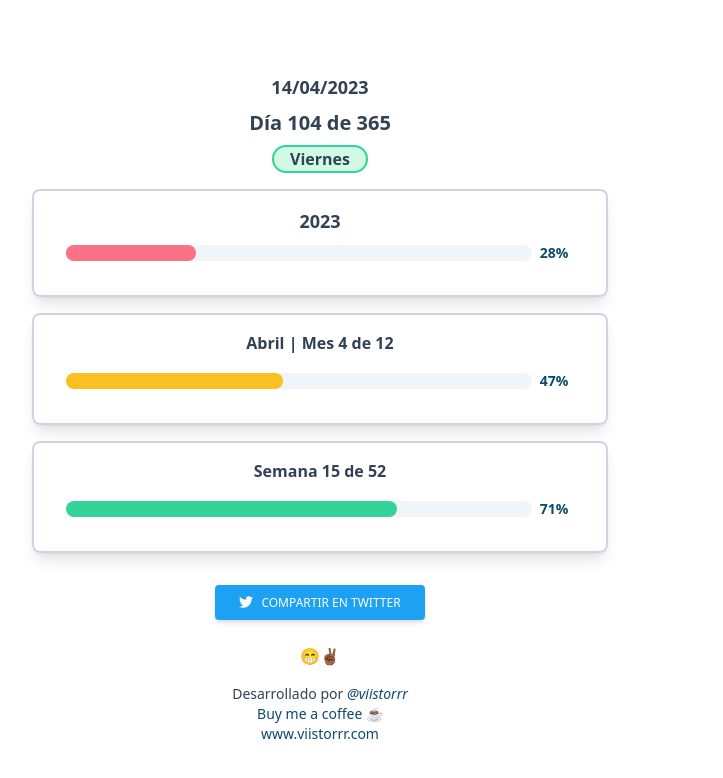
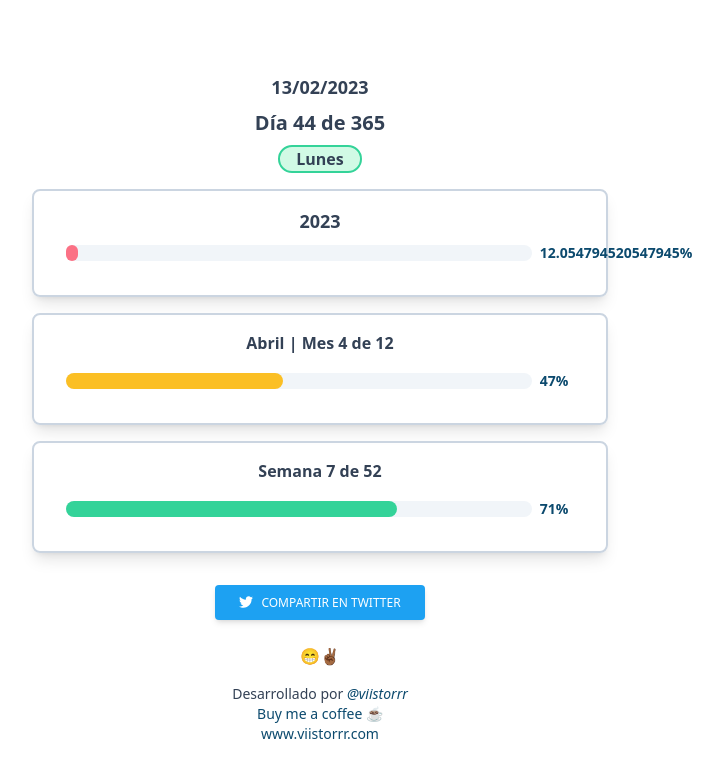
Before and after one commit to Viistorrr/yearprogress, a Next.js app: page / in a window 1280 px wide. Shown: the top 778 px of the page, without its empty margins (320-1043 px from the left). Built offline with nearby package versions, Linux system fonts and the light colour scheme; no server answers.

Commit message:
updating formulas

```diff
--- a/app/page.tsx
+++ b/app/page.tsx
@@ -32,6 +32,30 @@ async function getData() {
 }
 
 export default async function Home() {
+  const date = new Date();
+
+  const day = date.getDate().toString().padStart(2, '0');
+  const month = (date.getMonth() + 1).toString().padStart(2, '0');
+  const year = date.getFullYear().toString();
+
+  const formattedDate = `${day}/${month}/${year}`;
+
+  console.log("Fecha actual: ", formattedDate);
+
+  const yearStart = new Date(date.getFullYear(), 0, 0);
+  const diff = (date.getTime() - yearStart.getTime()) + ((yearStart.getTimezoneOffset() - date.getTimezoneOffset()) * 60 * 1000);
+  const dayOfYear = Math.floor(diff / (1000 * 60 * 60 * 24));
+  console.log("dayOfYear-----", dayOfYear);
+
+  const dayOfWeek = weekDays[date.getDay()];
+
+  console.log("e día de la semana: ", dayOfWeek);
+
+  const firstDayOfYear = new Date(date.getFullYear(), 0, 1);
+  const pastDaysOfYear = (date.getTime() - firstDayOfYear.getTime()) / 86400000;
+  const weekNumber = Math.ceil((pastDaysOfYear + firstDayOfYear.getDay() + 1) / 7);
+
+  console.log("Número de semana del año: ", weekNumber);
   /*const localTimeData = await getData();
   const globalDate = new Date(localTimeData.datetime);
   const {day_of_week, day_of_year, week_number} = localTimeData;
@@ -48,36 +72,28 @@ export default async function Home() {
     weekDay = 7; //Domingo
   }
 
-  const YearPercent = (day_of_year / TOTAL_DAYS) * 100;
+
   const currentWeekPercent = (weekDay / TOTAL_WEEK_DAYS) * 100;
 
-  const hoy = new Date();
-  const date2 = new Date("2023-12-31");
 
-  const dateDiff = (hoy: Date, date2: Date) => {
-    const diff = hoy.getTime() - date2.getTime();
+  }*/
+  const YearPercent = (dayOfYear / TOTAL_DAYS) * 100;
 
-    let days = Math.floor(diff / (1000 * 3600 * 24));
 
-    return days;
-  }*/
 
-  const nro_dias = 102
-
-  const month = 4
 
   return (
     <main className="flex flex-col w-full justify-center items-center h-screen bg-white text-slate-700">
       {month ? <div className="flex flex-col w-full md:w-1/2 lg:w-1/2 items-center justify-center">
         <div className="py-2">
           <h2 className="flex justify-center text-lg font-bold text-slate-700 py-2">
-            14/04/2023
+            {formattedDate}
           </h2>
           <h1 className="text-xl font-bold text-slate-700">
-            Día 104 de 365
+            Día {dayOfYear} de {TOTAL_DAYS}
           </h1>
         </div>
-        <span className="px-4 text-base font-bold bg-emerald-100 rounded-full border-2 border-emerald-400">Viernes</span>
+        <span className="px-4 text-base font-bold bg-emerald-100 rounded-full border-2 border-emerald-400">{dayOfWeek}</span>
         <div className="w-full  pr-8 pb-8 pl-8">
         <div className="flex flex-col w-full items-center align-center justify-center border-2 rounded-lg border-slate-300 pt-2 pr-8 pb-8 pl-8 shadow-lg mt-4 hover:pr-6 hover:pr-b6 hover:pl-6 hover:shadow-xl">
             <h1 className="text-lg font-bold text-slate-700 py-2">
@@ -87,13 +103,13 @@ export default async function Home() {
               <div className="flex items-center w-11/12 bg-slate-100 rounded-full h-4">
                 <div
                   className={`flex items-center justify-center py-2 ${getColor(
-                    28
+                    YearPercent
                   )} h-4 rounded-full`}
-                  style={{ width: "28%" }}
+                  style={{ width: YearPercent }}
                 ></div>
               </div>
               <h1 className="w-1/12 pl-2 pr-8 font-bold items-center text-sm text-sky-900">
-                28%
+                {YearPercent}%
               </h1>
             </div>
           </div>
@@ -120,7 +136,7 @@ export default async function Home() {
           </div>
           <div className="flex flex-col w-full items-center align-center justify-center border-2 rounded-lg border-slate-300 pr-8 pb-8 pl-8 shadow-lg mt-4 hover:pr-6 hover:pr-b6 hover:pl-6 hover:shadow-xl">
             <h1 className="font-bold py-4">
-              Semana 15 de 52
+              Semana {weekNumber} de 52
             </h1>
 
             <div className="flex flex-row w-full items-center align-center">
--- a/utils/constants.ts
+++ b/utils/constants.ts
@@ -10,15 +10,7 @@ export const API_OPTIONS_URL: any = {
   cache: "no-store" as RequestCache,
 };
 
-export const weekDays: any = {
-  1: "Lunes",
-  2: "Martes",
-  3: "Miércoles",
-  4: "Jueves",
-  5: "Viernes",
-  6: "Sábado",
-  7: "Domingo",
-};
+export const weekDays: any = ['Domingo', 'Lunes', 'Martes', 'Miércoles', 'Jueves', 'Viernes', 'Sábado'];
 
 export const getCurrentYear = () => {
   const currentYear = new Date().getFullYear();
```
